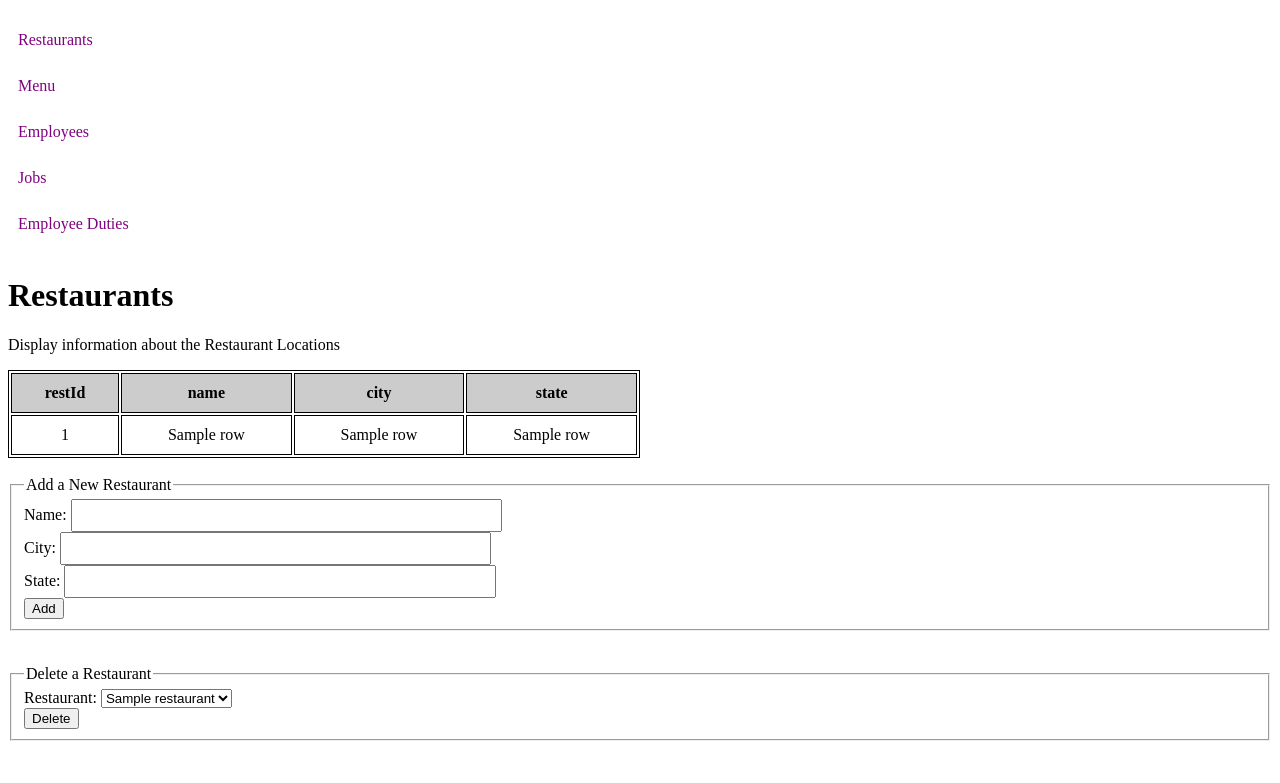
After one commit to DacinTitus/GigHPub, a Flask app: template starter_website/templates/restaurants.html in a window 1280 px wide. The commit adds this page. Shown: the top 783 px of the page. Run offline with Flask 2, Linux system fonts and the light colour scheme; the template is opened without the code that fills it: most values are stand-ins (such as "Sample title", 1, 10 or a date in 2020).

Commit message:
html page setup

```diff
--- /dev/null
+++ b/starter_website/templates/restaurants.html
@@ -0,0 +1,80 @@
+<html lang="en">
+    <head>
+        <meta charset="utf-8">
+        <meta name="viewport" content="width=device-width, initial-scale=1, shrink-to-fit=no">
+        <title>NCP - Restaurants</title>
+        <link rel="stylesheet" href="{{ url_for('static', filename='main.css') }}">
+    </head>
+    <body>
+        <nav>
+            <ul id="indexPage">
+                <li>
+                    <a id="indexLink" href="./restaurants.html">Restaurants</a>
+                </li>
+                <li>
+                    <a id="indexLink" href="./menu.html">Menu</a>
+                </li>
+                <li>
+                    <a id="indexLink" href="./employees.html">Employees</a>
+                </li>
+                <li>
+                    <a id="indexLink" href="./jobs.html">Jobs</a>
+                </li>
+                <li>
+                    <a id="indexLink" href="./employeesJobs.html">Employee Duties</a>
+                </li>
+            </ul>
+        </nav>
+        <div>
+            <h1>Restaurants</h1>
+            <p>Display information about the Restaurant Locations</p>
+            <!-- <p>A Class with None for teacherId indicates that the Class is not currently offered</p> -->
+        </div>
+        <div>
+            <table>
+                <thead>
+                    <th>restId</th>
+                    <th>name</th>
+                    <th>city</th>
+                    <th>state</th>
+                </thead>
+                <tbody>
+                  {% for r in rows %}
+                  <tr>
+                    <td> {{ r.0 }}</td>
+                    <td> {{ r[1] }}</td>
+                    <td> {{ r[2] }}</td>
+                    <td> {{ r[3] }}</td>
+                  </tr>
+                  {% endfor %}
+                </tbody>
+            </table>
+            <br>
+            <form action="" method="POST">
+                <fieldset>
+                    <legend>Add a New Restaurant</legend>
+                    Name: <input type="text" name="restName" required>
+                    <br>
+                    City: <input type="text" name="city" required>
+                    <br>
+                    State: <input type="text" name="state" required>
+                    <br>
+                    <button type="submit" name="addButton" value="addButton">Add</button>
+                </fieldset>
+            </form>
+            <br>
+            <form action = '/restaurants.html' method = 'POST'>
+                <fieldset>
+                    <legend>Delete a Restaurant</legend>
+                    Restaurant: <select name="restId" id="restId">
+                        <!-- display restaurants in dropdown -->
+                        {% for r in restaurants %}
+                            <option value="{{ r[0] }}">{{ r[1] }}</option>
+                        {% endfor %}
+                    </select>
+                    <br>
+                    <button type="submit" name="deleteButton" value="deleteButton">Delete</button>
+                </fieldset>
+            </form>
+        </div>
+</html>
```
Also changed, not shown: starter_website/templates/index.html (+7 -7 lines), starter_website/templates/employees.html (added), starter_website/templates/employeesJobs.html (added), starter_website/templates/jobs.html (added), starter_website/templates/menu.html (added).
